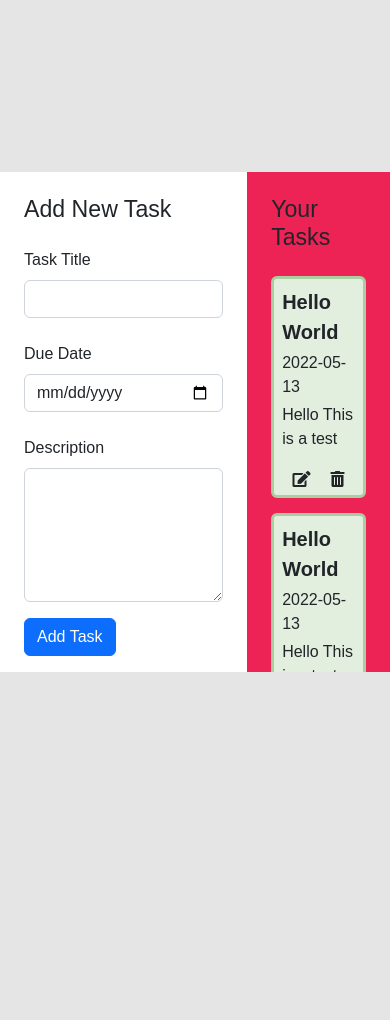
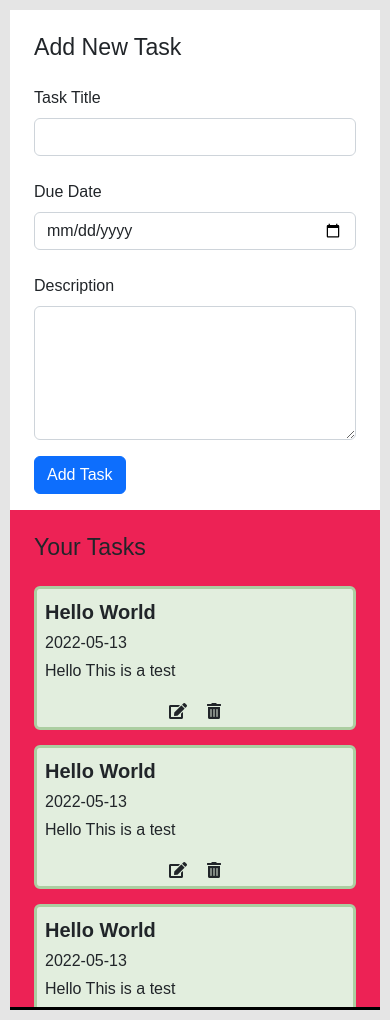
Before and after one commit to adilcodes/Javascript-ToDo-App, a plain HTML site: page index.html in a window 390 px wide. Before the commit the page ends 844 px from the top, so only its background shows below. Drawn offline with nearby package versions, Linux system fonts and the light colour scheme.

Commit message:
Made the todo responsive for devices

```diff
--- a/index.html
+++ b/index.html
@@ -13,6 +13,9 @@
     <title>TODO App</title>
 </head>
 <body>
+    <div class="con container-fluid">
+        <div class="row justify-content-center">
+            <!-- Left Section -->
             <div class="left-sec col-md-4 p-4">
                 <h3 class="mb-4">Add New Task</h3>
                 <form id="form">
@@ -28,7 +31,7 @@
                     <button class="btn btn-primarybtn btn-primary mt-3">Add Task</button>
                 </form>
             </div>
-    <!-- End Of Left Section -->
+            <!-- Right Section -->
             <div class="right-sec col-md-4 p-4">
                 <h3 class="mb-4">Your Tasks</h3>
                 <div id="tasks">
@@ -83,7 +86,9 @@
                     </div>
                 </div>
             </div>
-
+            <!-- Right Section End -->
+        </div> <!-- Row End -->
+    </div> <!-- Container End -->
 
     <!-- Bootstrap Js CDN -->
     <script src="https://cdn.jsdelivr.net/npm/bootstrap@5.2.0-beta1/dist/js/bootstrap.bundle.min.js" integrity="sha384-pprn3073KE6tl6bjs2QrFaJGz5/SUsLqktiwsUTF55Jfv3qYSDhgCecCxMW52nD2" crossorigin="anonymous"></script>
--- a/style.css
+++ b/style.css
@@ -3,7 +3,7 @@ body{
     justify-content: center;
     align-items: center;
     min-height: 100vh;
-    overflow: hidden;
+    /* overflow: hidden; */
     background-color: #e5e5e5;
     font-family: sans-serif;
 }
@@ -52,3 +52,14 @@ body{
 #tasks div .options i{
     cursor: pointer;
 }
+
+/* Media Queries */
+
+@media only screen and (max-width: 767px) {
+    .con{
+        border: 10px solid transparent;
+    }
+    .right-sec{
+        border-bottom: 3px solid #000;
+    }
+}
```
Lines whose indentation alone changed are shown as unchanged.
